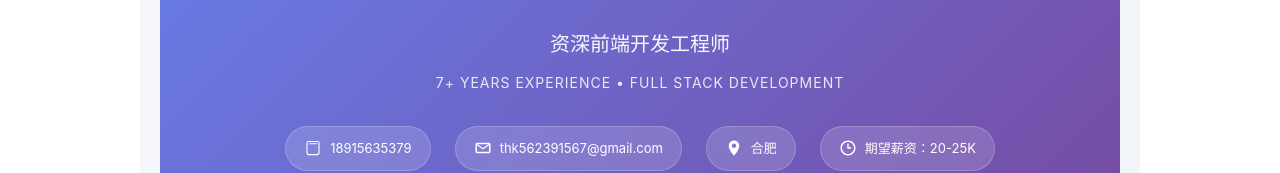
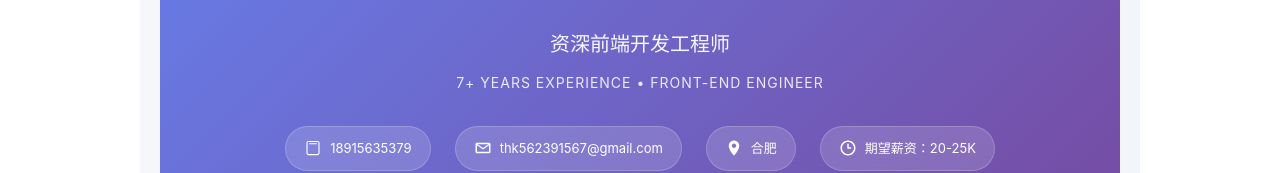
Before and after one commit to Flexita/flexita.github.io, a Vue app: page / in a window 1280 px wide. Shown: the part 284-457 px from the top of the page. Built offline with nearby package versions, Linux system fonts and the light colour scheme.

Commit message:
docs: Update resume data.

```diff
--- a/src/pages/resume/resume-data.ts
+++ b/src/pages/resume/resume-data.ts
@@ -2,7 +2,7 @@ export const resumeData = {
   header: {
     name: "程少华",
     title: "资深前端开发工程师",
-    subtitle: "7+ Years Experience • Full Stack Development",
+    subtitle: "7+ Years Experience • Front-end Engineer",
     contacts: [
       { icon: "phone", value: "18915635379", link: "tel:18915635379" },
       {
```
